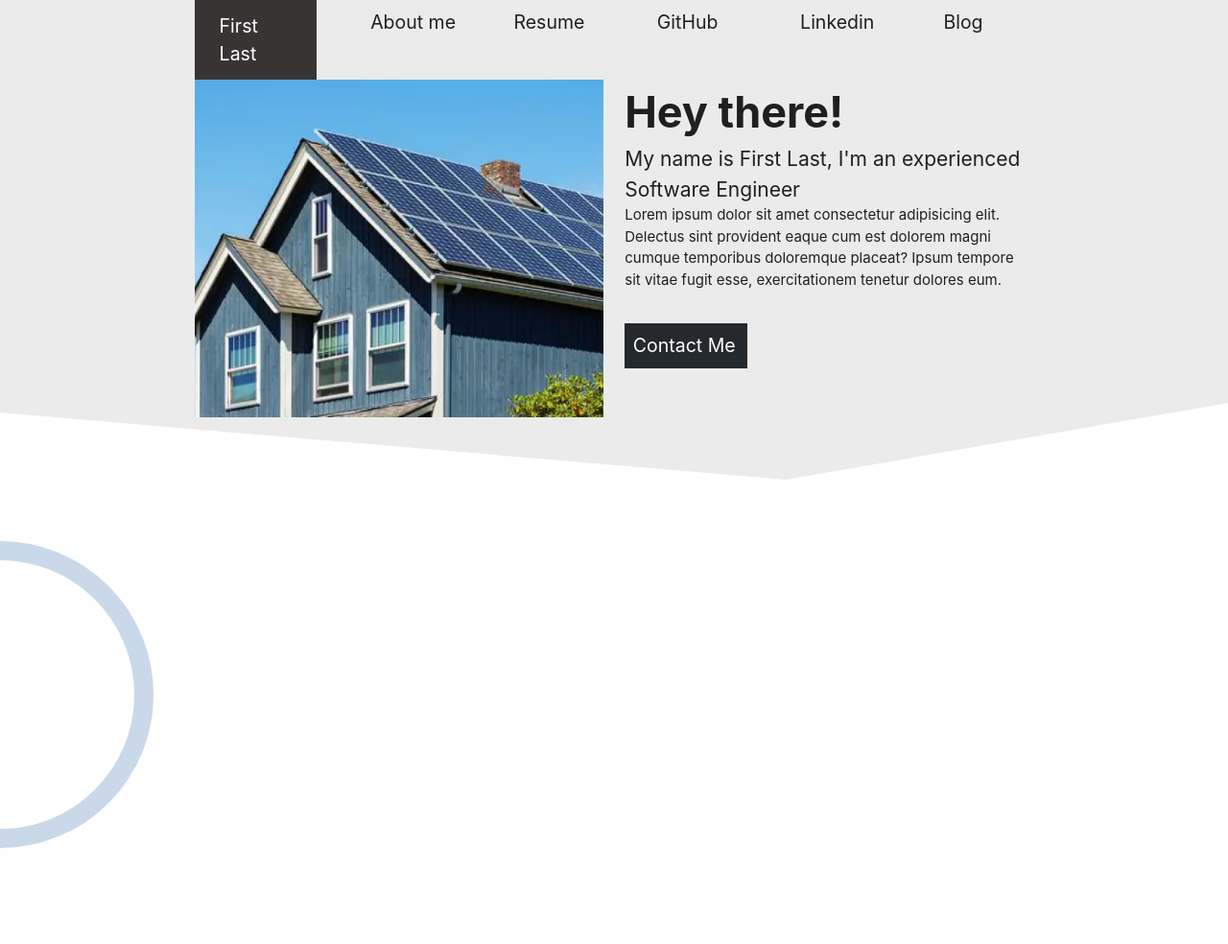
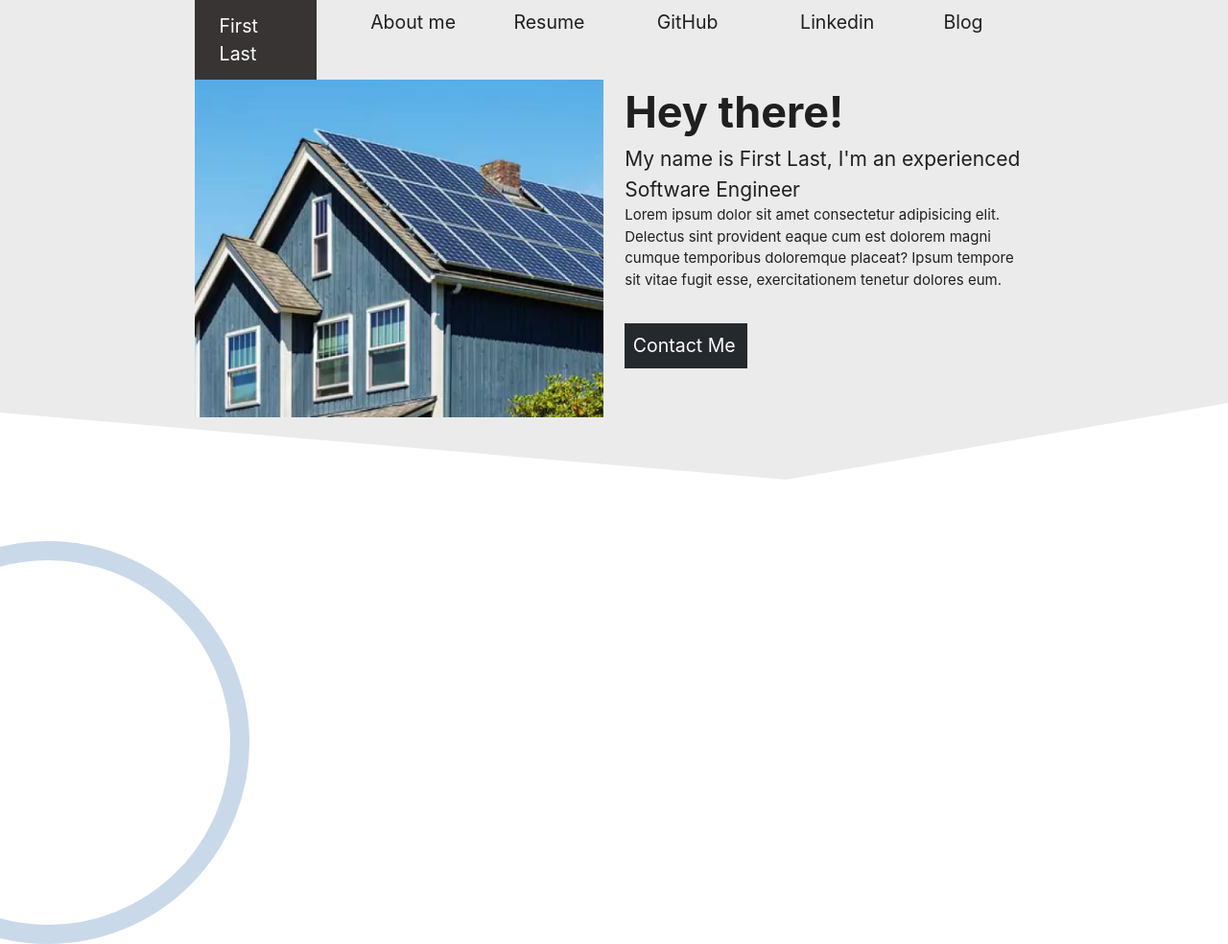
Before and after one commit to Evan-Coleman/portfolio, a React (Create React App) app: page / in a window 1280 px wide. Shown: the whole page at 96% size. Before the commit the page ends 884 px from the top, so only its background shows below. Built offline with nearby package versions, Linux system fonts and the light colour scheme.

Commit message:
size change

```diff
--- a/src/css/_aboutMe.scss
+++ b/src/css/_aboutMe.scss
@@ -5,8 +5,8 @@
   .Circle {
     border: 20px solid #5e8cbd;
     border-radius: 50%;
-    width: 320px;
-    height: 320px;
+    width: 420px;
+    height: 420px;
     z-index: 86;
     opacity: 0.33;
 
```
